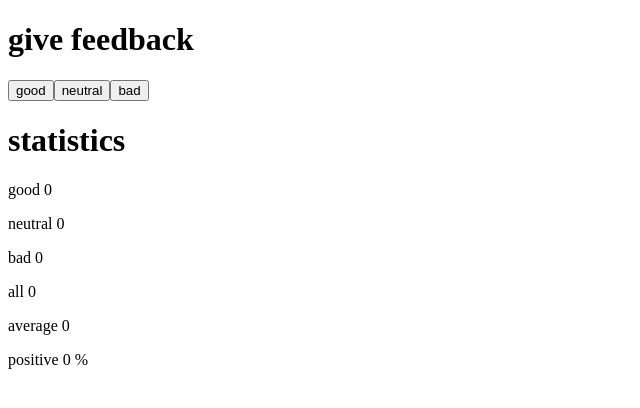
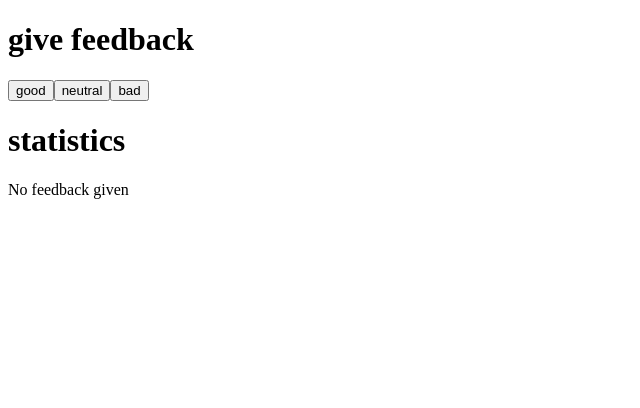
Before and after one commit to evorition/FSO, a React (Create React App) app in the folder part1/unicafe/: page / in a window 1280 px wide. Shown: the top 408 px of the page, without its empty margins (0-640 px from the left). Built offline with nearby package versions, Linux system fonts and the light colour scheme.

Commit message:
Complete exercise 1.9

```diff
--- a/part1/unicafe/src/App.js
+++ b/part1/unicafe/src/App.js
@@ -4,8 +4,13 @@ const Header = ({ text }) => <h1>{text}</h1>;
 
 const Statistics = ({ good, neutral, bad }) => {
   const all = good + neutral + bad;
-  const average = all > 0 ? (good - bad) / all : 0;
-  const positive = all > 0 ? (good / all) * 100 : 0;
+
+  if (all === 0) {
+    return <p>No feedback given</p>;
+  }
+
+  const average = (good - bad) / all;
+  const positive = (good / all) * 100;
 
   return (
     <div>
```
